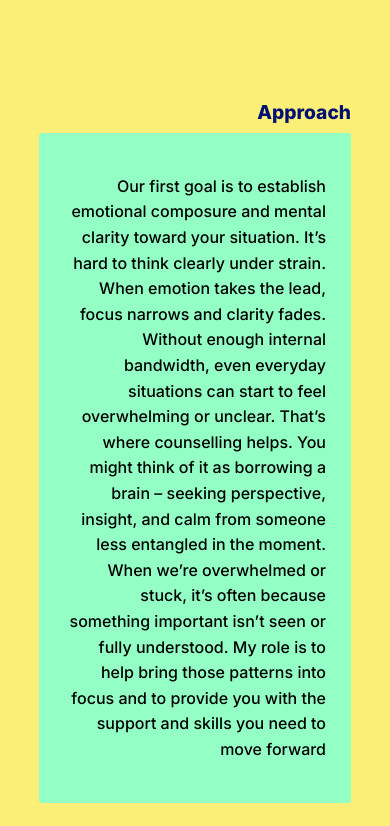
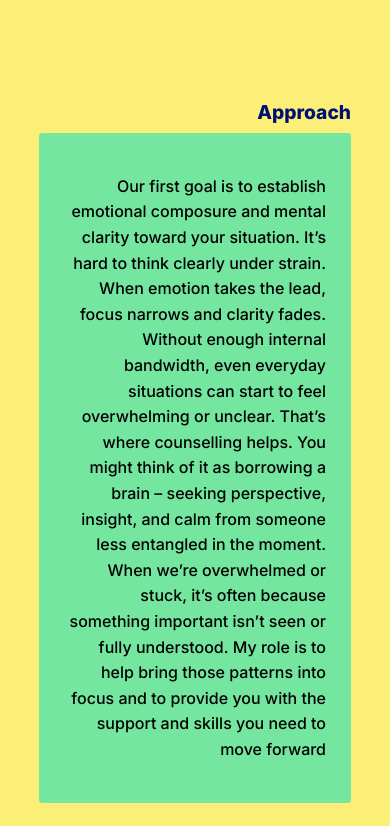
Before and after one commit to DonalMac/Kat, a plain HTML site: page index.html in a window 390 px wide. Shown: the part 2400-3226 px from the top of the page. Drawn offline with nearby package versions, Linux system fonts and the light colour scheme; files whose address does not match are found by name.

Commit message:
description box colour mobile

```diff
--- a/build/index.css
+++ b/build/index.css
@@ -562,7 +562,9 @@ footer {
   .project-title {
     font-size: 19.2px;
   }
-
+  .project-description {
+    background-color: #74e6a0;
+  }
   .project-content {
     min-width: 0;
     width: 100%;
```
